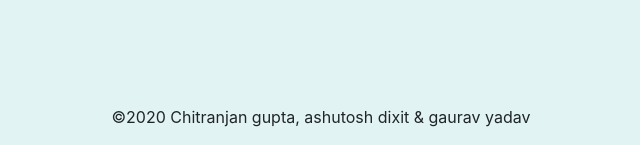
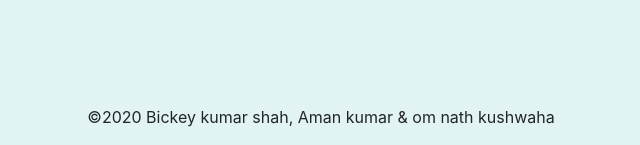
Before and after one commit to Bickey1436/BDA-Project, a Flask app: page / in a window 1280 px wide. Shown: the part 709-854 px from the top of the page, without its empty margins (319-959 px from the left). Run offline with Flask 2, Linux system fonts and the light colour scheme; parts of the project's set-up code (start-up, migrations or seed data) failed here and were passed over; some libraries are stand-ins or nearby versions.

Commit message:
Update home.html

```diff
--- a/templates/home.html
+++ b/templates/home.html
@@ -160,7 +160,7 @@
 
         <br>
         <br>
-        <p>©2020 Chitranjan gupta, ashutosh dixit & gaurav yadav</p>
+        <p>©2020  Bickey kumar shah, Aman kumar & om nath kushwaha</p>
 
     </div>
 
```
